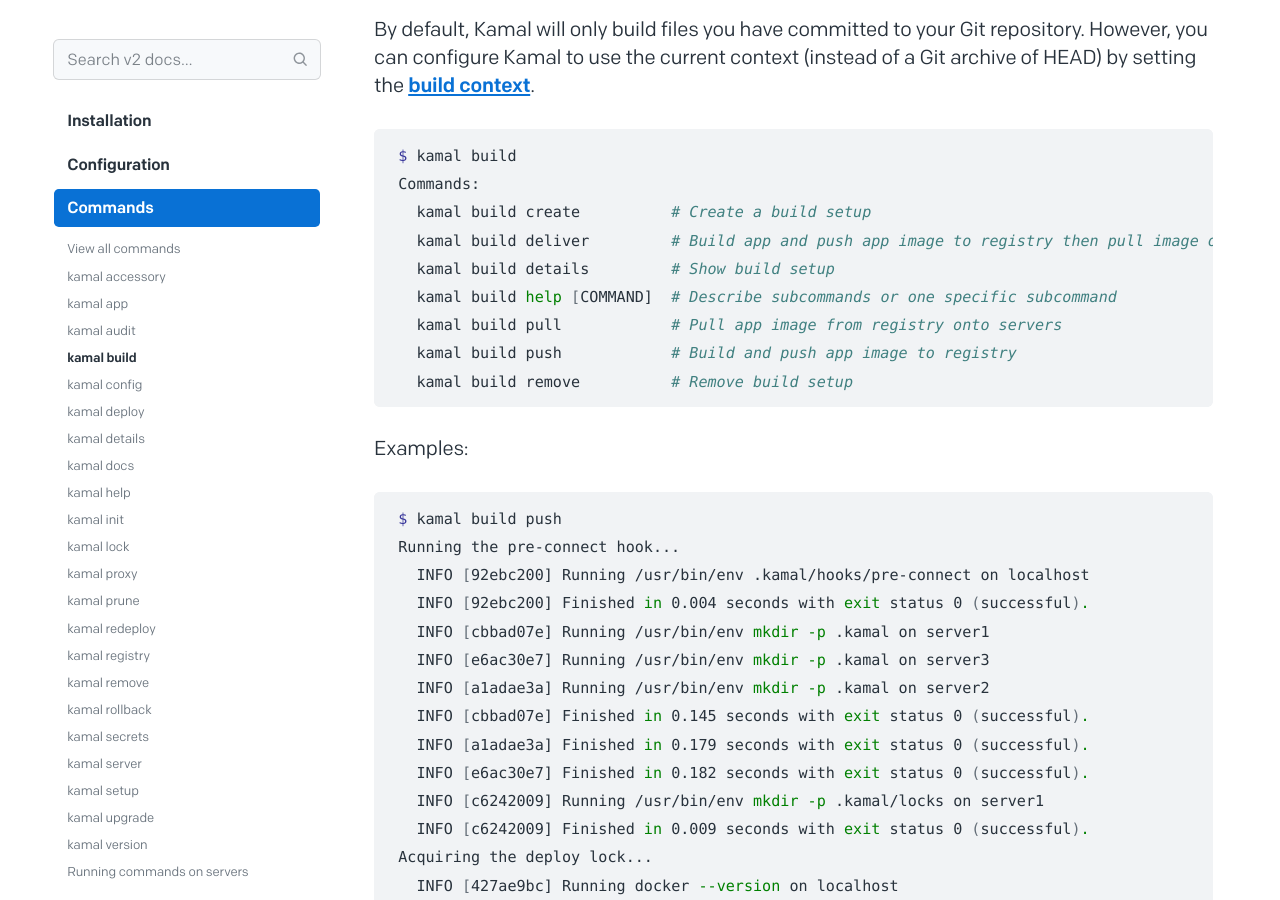
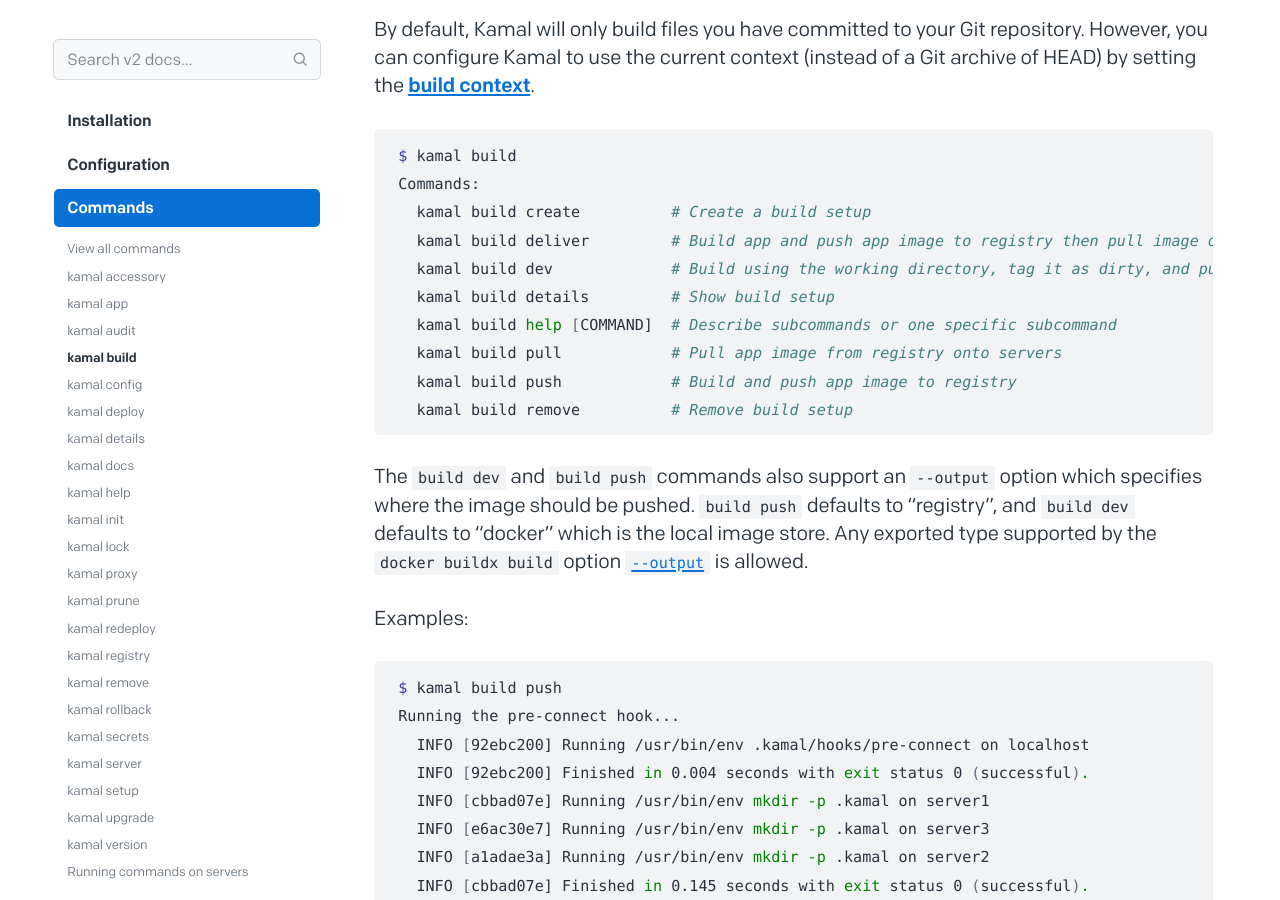
Before and after one commit to basecamp/kamal-site, a Jekyll site: the page built from docs/commands/build.md, in a window 1280 px wide and 900 px high, scrolled down 346 px. Built offline with Jekyll 4.4.1, drawn with Linux system fonts in a browser that asks for light colours.

Commit message:
Add the "build dev" command to "build.md"
and document the `--output` option.

````diff
--- a/docs/commands/build.md
+++ b/docs/commands/build.md
@@ -13,12 +13,16 @@ $ kamal build
 Commands:
   kamal build create          # Create a build setup
   kamal build deliver         # Build app and push app image to registry then pull image on servers
+  kamal build dev             # Build using the working directory, tag it as dirty, and push to local image store.
   kamal build details         # Show build setup
   kamal build help [COMMAND]  # Describe subcommands or one specific subcommand
   kamal build pull            # Pull app image from registry onto servers
   kamal build push            # Build and push app image to registry
   kamal build remove          # Remove build setup
 ```
+
+The `build dev` and `build push` commands also support an `--output` option which specifies where the image should be pushed. `build push` defaults to "registry", and `build dev` defaults to "docker" which is the local image store. Any exported type supported by the `docker buildx build` option [`--output`](https://docs.docker.com/reference/cli/docker/buildx/build/#output) is allowed.
+
 
 Examples:
 
````
